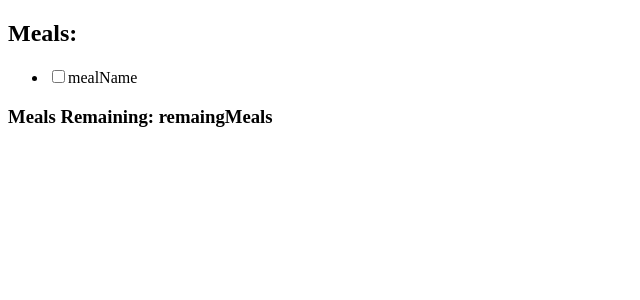
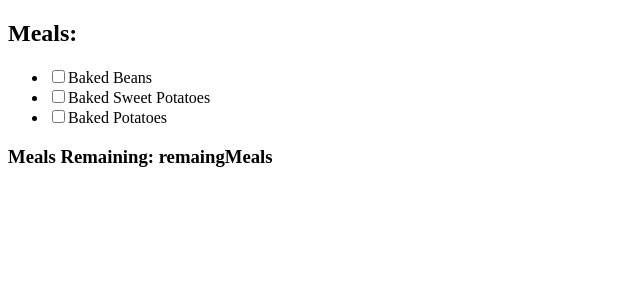
Before and after one commit to krishnaswgithub/Meal-Tracking-App---React-Context-Limitations-Building-Using-a-Custom-Context---za1wusk2ja3g, a React app: page / in a window 1280 px wide. Shown: the top 300 px of the page, without its empty margins (0-640 px from the left). Built offline with nearby package versions, Linux system fonts and the light colour scheme.

Commit message:
Update MealsList.js

```diff
--- a/src/components/MealsList.js
+++ b/src/components/MealsList.js
@@ -1,20 +1,51 @@
-import React from "react";
+// import React from "react";
+
+// const MealsList = () => {
+
+//     return (
+//         <div>
+//             <h2>Meals:</h2>
+//             <ul>
+//                 <li>
+//                     <input
+//                         type="checkbox"
+//                     />
+//                     mealName
+//                 </li>
+//             </ul>
+//         </div>
+//     )
+// }
+
+// export default MealsList;
+
+import React, { useContext } from 'react';
+import { MealsContext } from './MealsProvider';
 
 const MealsList = () => {
+  const { meals, tickMeal } = useContext(MealsContext);
+
+  const handleCheckboxChange = (id) => {
+    tickMeal(id);
+  };
 
   return (
     <div>
       <h2>Meals:</h2>
       <ul>
-                <li>
+        {meals.map((meal) => (
+          <li key={meal.id}>
             <input
               type="checkbox"
+              checked={meal.ticked}
+              onChange={() => handleCheckboxChange(meal.id)}
             />
-                    mealName
+            {meal.name}
           </li>
+        ))}
       </ul>
     </div>
-    )
-}
+  );
+};
 
 export default MealsList;
```
Lines whose indentation alone changed are shown as unchanged.
